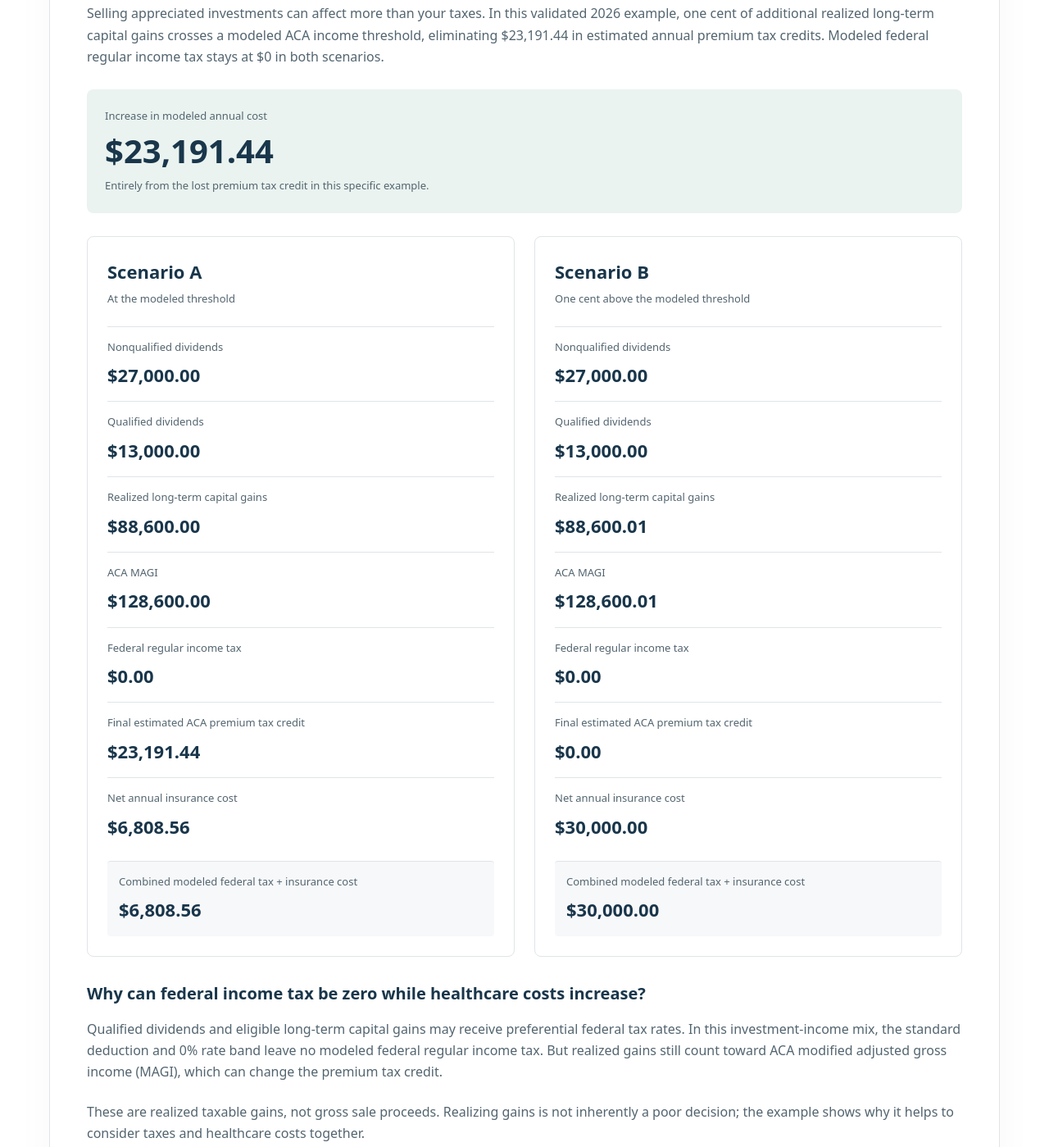
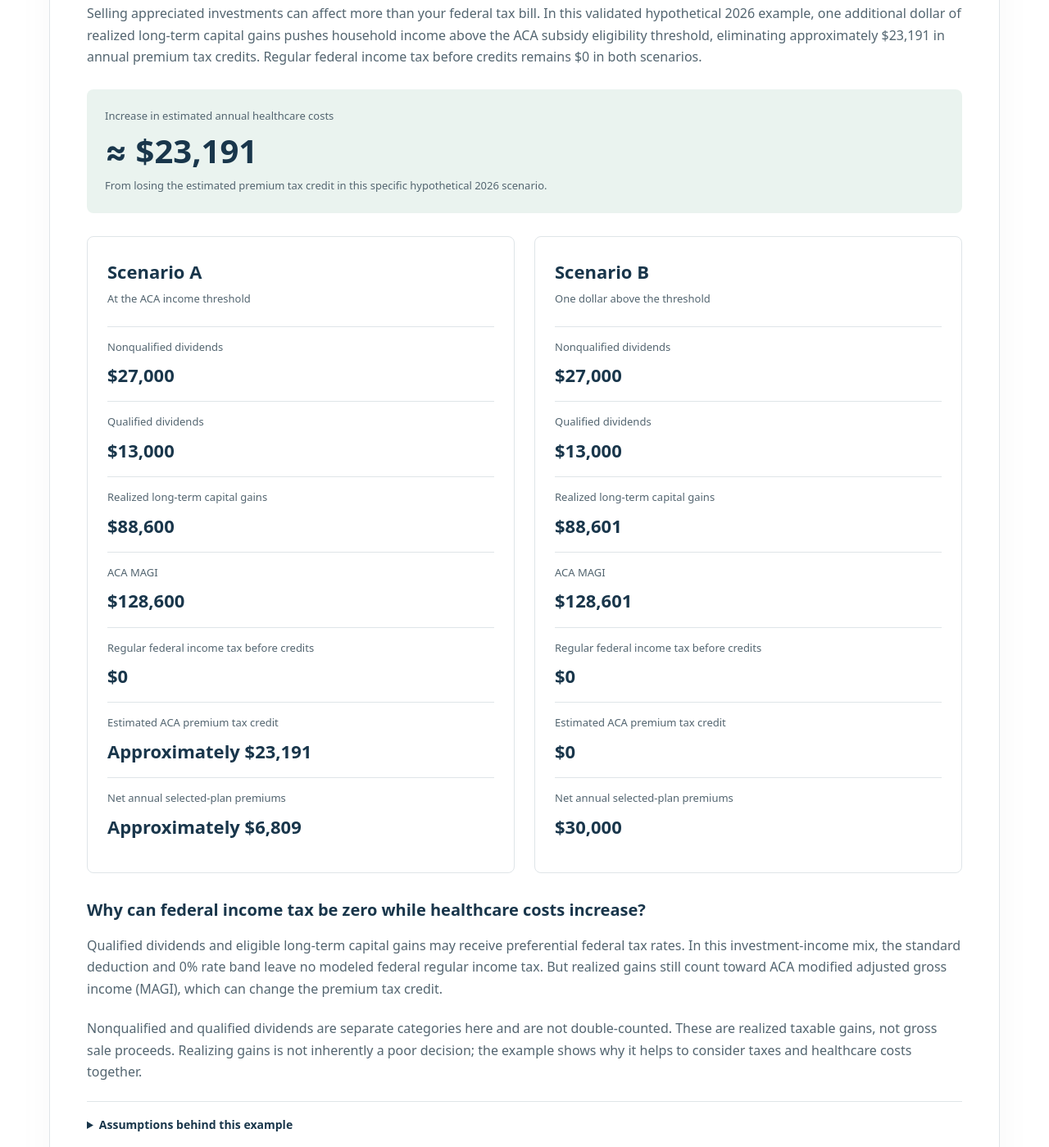
Before and after one commit to wadeolcott-cyber/gapyearslab-website, a plain HTML site: page index.html in a window 1280 px wide. Shown: the part 1863-3262 px from the top of the page at 82% size. Drawn offline with Linux system fonts and the light colour scheme.

Commit message:
Align homepage ACA example with validated whole-dollar filing comparison

```diff
--- a/index.html
+++ b/index.html
@@ -119,87 +119,79 @@
 <span class="demo">HYPOTHETICAL 2026 SCENARIO</span>
 </div>
 <div class="planner-body">
-<h3 id="comparison-title">$0 in federal regular income tax. A $23,191.44 healthcare subsidy difference.</h3>
-<p>Selling appreciated investments can affect more than your taxes. In this validated 2026 example, one cent of additional realized long-term capital gains crosses a modeled ACA income threshold, eliminating $23,191.44 in estimated annual premium tax credits. Modeled federal regular income tax stays at $0 in both scenarios.</p>
+<h3 id="comparison-title">$0 in regular federal income tax before credits. Approximately $23,191 in lost ACA subsidies.</h3>
+<p>Selling appreciated investments can affect more than your federal tax bill. In this validated hypothetical 2026 example, one additional dollar of realized long-term capital gains pushes household income above the ACA subsidy eligibility threshold, eliminating approximately $23,191 in annual premium tax credits. Regular federal income tax before credits remains $0 in both scenarios.</p>
 <p class="cliff-difference">
-<span>Increase in modeled annual cost</span>
-<strong data-measure="combinedCostIncrease">$23,191.44</strong>
-<span>Entirely from the lost premium tax credit in this specific example.</span>
+<span>Increase in estimated annual healthcare costs</span>
+<strong data-measure="combinedCostIncrease">≈ $23,191</strong>
+<span>From losing the estimated premium tax credit in this specific hypothetical 2026 scenario.</span>
 </p>
 <div class="cliff-scenarios">
 <article class="cliff-card" aria-labelledby="scenario-a">
 <h4 id="scenario-a">Scenario A</h4>
-<p class="scenario-subtitle">At the modeled threshold</p>
+<p class="scenario-subtitle">At the ACA income threshold</p>
 <dl class="cliff-values">
 <div>
 <dt>Nonqualified dividends</dt>
-<dd data-measure="nonQualifiedDividends">$27,000.00</dd>
+<dd data-measure="nonQualifiedDividends">$27,000</dd>
 </div>
 <div>
 <dt>Qualified dividends</dt>
-<dd data-measure="qualifiedDividends">$13,000.00</dd>
+<dd data-measure="qualifiedDividends">$13,000</dd>
 </div>
 <div>
 <dt>Realized long-term capital gains</dt>
-<dd data-measure="longTermGains">$88,600.00</dd>
+<dd data-measure="longTermGains">$88,600</dd>
 </div>
 <div>
 <dt>ACA MAGI</dt>
-<dd data-measure="magi">$128,600.00</dd>
+<dd data-measure="magi">$128,600</dd>
 </div>
 <div>
-<dt>Federal regular income tax</dt>
-<dd data-measure="federalTax">$0.00</dd>
+<dt>Regular federal income tax before credits</dt>
+<dd data-measure="federalTax">$0</dd>
 </div>
 <div>
-<dt>Final estimated ACA premium tax credit</dt>
-<dd data-measure="ptc">$23,191.44</dd>
+<dt>Estimated ACA premium tax credit</dt>
+<dd data-measure="ptc">Approximately $23,191</dd>
 </div>
 <div>
-<dt>Net annual insurance cost</dt>
-<dd data-measure="netPremium">$6,808.56</dd>
-</div>
-<div class="combined-value">
-<dt>Combined modeled federal tax + insurance cost</dt>
-<dd data-measure="combinedCost">$6,808.56</dd>
+<dt>Net annual selected-plan premiums</dt>
+<dd data-measure="netPremium">Approximately $6,809</dd>
 </div>
 </dl>
 </article>
 <article class="cliff-card" aria-labelledby="scenario-b">
 <h4 id="scenario-b">Scenario B</h4>
-<p class="scenario-subtitle">One cent above the modeled threshold</p>
+<p class="scenario-subtitle">One dollar above the threshold</p>
 <dl class="cliff-values">
 <div>
 <dt>Nonqualified dividends</dt>
-<dd data-measure="nonQualifiedDividends">$27,000.00</dd>
+<dd data-measure="nonQualifiedDividends">$27,000</dd>
 </div>
 <div>
 <dt>Qualified dividends</dt>
-<dd data-measure="qualifiedDividends">$13,000.00</dd>
+<dd data-measure="qualifiedDividends">$13,000</dd>
 </div>
 <div>
 <dt>Realized long-term capital gains</dt>
-<dd data-measure="longTermGains">$88,600.01</dd>
+<dd data-measure="longTermGains">$88,601</dd>
 </div>
 <div>
 <dt>ACA MAGI</dt>
-<dd data-measure="magi">$128,600.01</dd>
+<dd data-measure="magi">$128,601</dd>
 </div>
 <div>
-<dt>Federal regular income tax</dt>
-<dd data-measure="federalTax">$0.00</dd>
+<dt>Regular federal income tax before credits</dt>
+<dd data-measure="federalTax">$0</dd>
 </div>
 <div>
-<dt>Final estimated ACA premium tax credit</dt>
-<dd data-measure="ptc">$0.00</dd>
+<dt>Estimated ACA premium tax credit</dt>
+<dd data-measure="ptc">$0</dd>
 </div>
 <div>
-<dt>Net annual insurance cost</dt>
-<dd data-measure="netPremium">$30,000.00</dd>
-</div>
-<div class="combined-value">
-<dt>Combined modeled federal tax + insurance cost</dt>
-<dd data-measure="combinedCost">$30,000.00</dd>
+<dt>Net annual selected-plan premiums</dt>
+<dd data-measure="netPremium">$30,000</dd>
 </div>
 </dl>
 </article>
@@ -207,24 +199,25 @@
 <section class="cliff-explainer" aria-labelledby="why-zero-tax">
 <h4 id="why-zero-tax">Why can federal income tax be zero while healthcare costs increase?</h4>
 <p>Qualified dividends and eligible long-term capital gains may receive preferential federal tax rates. In this investment-income mix, the standard deduction and 0% rate band leave no modeled federal regular income tax. But realized gains still count toward ACA modified adjusted gross income (MAGI), which can change the premium tax credit.</p>
-<p>These are realized taxable gains, not gross sale proceeds. Realizing gains is not inherently a poor decision; the example shows why it helps to consider taxes and healthcare costs together.</p>
+<p>Nonqualified and qualified dividends are separate categories here and are not double-counted. These are realized taxable gains, not gross sale proceeds. Realizing gains is not inherently a poor decision; the example shows why it helps to consider taxes and healthcare costs together.</p>
 </section>
 <details class="scenario-assumptions">
 <summary>Assumptions behind this example</summary>
 <ul>
 <li>2026 tax and coverage year; married filing jointly; ACA household size four; contiguous United States/DC; neither spouse claimed as a dependent.</li>
-<li>Annual nonqualified dividends of $27,000.00 and qualified dividends of $13,000.00 in both cases. Realized long-term gains of $88,600.00 in A and $88,600.01 in B. No wages, retirement withdrawals, Roth conversions, other income, adjustments, capital losses, or prior loss carryforwards.</li>
+<li>Annual nonqualified dividends of $27,000 and qualified dividends of $13,000 in both cases. Realized long-term gains of $88,600 in A and $88,601 in B. No wages, retirement withdrawals, Roth conversions, other income, adjustments, capital losses, or prior loss carryforwards.</li>
 <li>Base standard deduction of $32,200, with no additional age/blindness deductions or itemization. Qualified dividends and gains meet the preferential-rate requirements.</li>
 <li>Hypothetical monthly selected plan premium of $2,500 and benchmark Silver premium of $3,000, January–December. These are not real Marketplace quotes.</li>
 <li>All required premium tax credit eligibility conditions are assumed satisfied, with full-month qualifying Marketplace coverage, lawful presence, and no other qualifying coverage eligibility, special allocations, or unsupported arrangements. Advance credits are explicitly $0 in every month.</li>
-<li>The 2025 poverty guideline for this household is $32,150, used for 2026 coverage. Its modeled 400% threshold is $128,600.00. Household size and location change the threshold.</li>
+<li>The 2025 poverty guideline for this household is $32,150, used for 2026 coverage. Its modeled 400% threshold is $128,600. Household size and location change the threshold.</li>
 <li>Federal tax means regular pre-credit income tax only. State/local, payroll/self-employment, NIIT, AMT, other credits, and unsupported tax treatments are excluded. Net insurance cost is annual selected-plan premiums less final modeled credit, not medical out-of-pocket spending or premiums paid during the year.</li>
 </ul>
 </details>
-<p class="preview-disclosure">
-<strong>A specific threshold effect, not a universal result.</strong> Not every additional dollar of income causes a large subsidy loss. Actual credits depend on household eligibility, location, age, premiums, and other circumstances. This one-cent boundary illustrates the continuous planning model; IRS whole-dollar reporting, final-year instructions, eligibility determinations, and Form 1095-A records may change filed results. It is not individualized advice or guaranteed Marketplace eligibility.</p>
+<p class="preview-disclosure">This hypothetical example uses 2026 ACA rules, a married-filing-jointly household of four, and specified Marketplace premiums. Whole-dollar results reflect the reviewed draft annual Form 8962 method. The Income Planner uses continuous calculations and may display slightly different amounts. Actual eligibility and tax-return results depend on household circumstances and final IRS instructions.</p>
+<p class="scope-note">This is a threshold-specific example, not a universal outcome or guaranteed tax-return result. Not every additional dollar of income causes a large subsidy loss.</p>
 <div class="actions">
 <a class="button" href="https://app.gapyearslab.com">Launch Income Planner</a>
+<a class="text-link" href="/learn/zero-percent-capital-gains-aca-subsidy-cliff/">Learn how capital gains affect ACA subsidies</a>
 <a class="text-link" href="/methodology/#reference-case">How we validate these calculations</a>
 </div>
 </div>
```
Also changed, not shown: methodology/index.html (+8 -10 lines), docs/screenshots/home-whole-dollar-desktop.png (added), docs/screenshots/home-whole-dollar-mobile.png (added), 2 other files.
